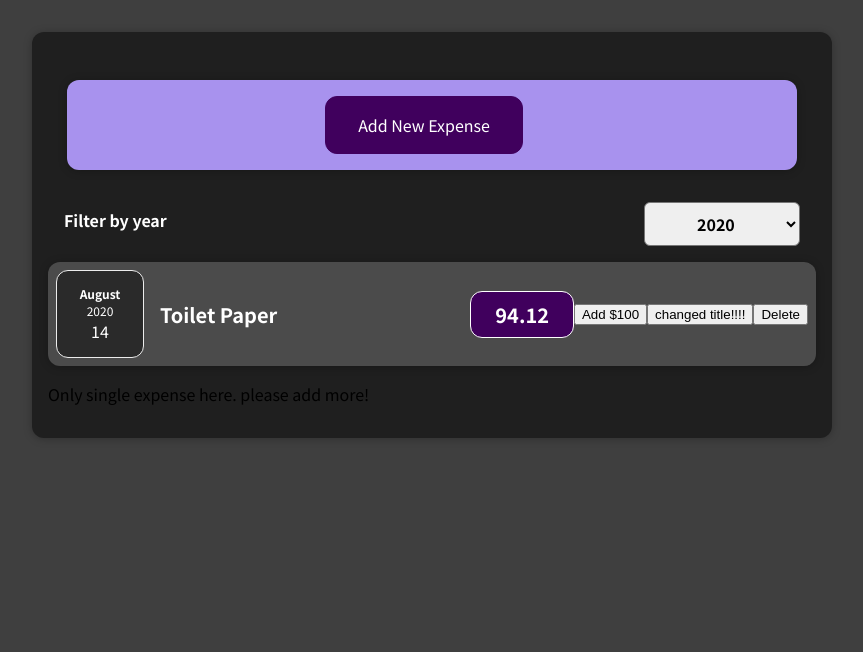
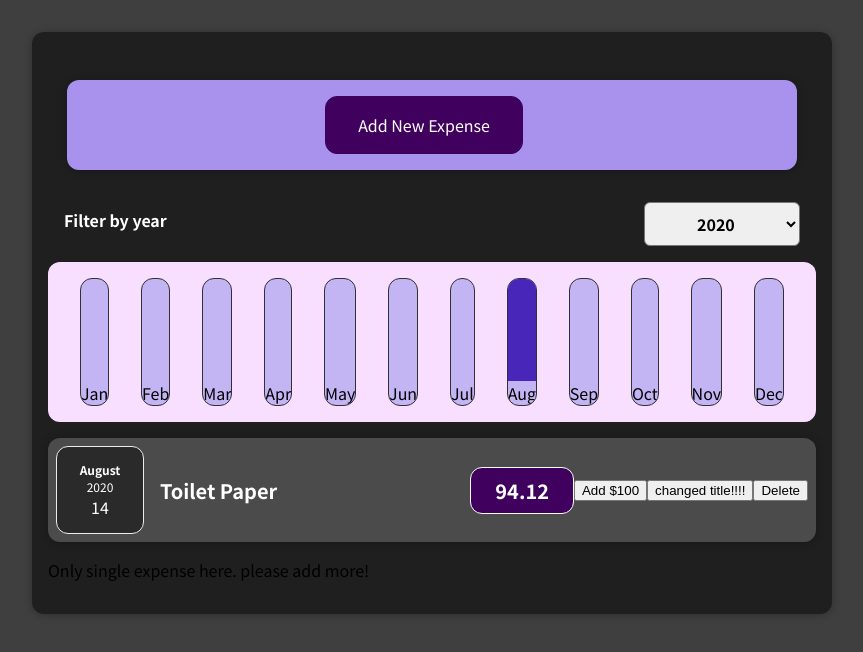
Before and after one commit to ritik-28/reactbasic, a React (Create React App) app: page / in a window 1280 px wide. Shown: the top 652 px of the page, without its empty margins (208-1071 px from the left). Built offline with nearby package versions, Linux system fonts and the light colour scheme.

Commit message:
Chart Integration

```diff
--- /dev/null
+++ b/src/components/Expenses/ExpenseChart.js
@@ -0,0 +1,27 @@
+import Chart from "../chart/Chart";
+
+const ExpenseChart = (props) => {
+  const chartDataPoints = [
+    { label: "Jan", value: 0 },
+    { label: "Feb", value: 0 },
+    { label: "Mar", value: 0 },
+    { label: "Apr", value: 0 },
+    { label: "May", value: 0 },
+    { label: "Jun", value: 0 },
+    { label: "Jul", value: 0 },
+    { label: "Aug", value: 0 },
+    { label: "Sep", value: 0 },
+    { label: "Oct", value: 0 },
+    { label: "Nov", value: 0 },
+    { label: "Dec", value: 0 },
+  ];
+  for (const expense of props.expense) {
+    console.log(props.expense.data);
+    const expenseMonth = expense.date.getMonth();
+    chartDataPoints[expenseMonth].value += expense.amount;
+  }
+
+  return <Chart datapoints={chartDataPoints}></Chart>;
+};
+
+export default ExpenseChart;
--- a/src/components/Expenses/Expenses.js
+++ b/src/components/Expenses/Expenses.js
@@ -1,4 +1,5 @@
 import ExpenseItem from "./ExpenseItem";
+import ExpenseChart from "./ExpenseChart";
 import { useState } from "react";
 import React from "react";
 import Card from "../UI/Card";
@@ -41,6 +42,7 @@
         selected={filteredYear}
         onChangeFilter={filterChangeHandler}
       />
+      <ExpenseChart expense={filterdExpenses}></ExpenseChart>
       {expensesContent}
       {filterdExpenses.length === 1 ? (
         <p>Only single expense here. please add more!</p>
--- /dev/null
+++ b/src/components/chart/Chart.css
@@ -0,0 +1,9 @@
+.chart {
+  padding: 1rem;
+  border-radius: 12px;
+  background-color: #f8dfff;
+  text-align: center;
+  display: flex;
+  justify-content: space-around;
+  height: 10rem;
+}
--- /dev/null
+++ b/src/components/chart/Chart.js
@@ -0,0 +1,22 @@
+import ChartBar from "./ChartBar";
+import "./Chart.css";
+
+const Chart = (props) => {
+  const datapointsvalues = props.datapoints.map((datapoint) => datapoint.value);
+  const totalMaximum = Math.max(...datapointsvalues);
+
+  return (
+    <div className="chart">
+      {props.datapoints.map((datapoint) => (
+        <ChartBar
+          key={datapoint.label}
+          value={datapoint.value}
+          maxValue={totalMaximum}
+          label={datapoint.label}
+        ></ChartBar>
+      ))}
+    </div>
+  );
+};
+
+export default Chart;
--- /dev/null
+++ b/src/components/chart/ChartBar.css
@@ -0,0 +1,30 @@
+.chart-bar {
+  height: 100%;
+  display: flex;
+  flex-direction: column;
+  align-items: center;
+}
+
+.chart-bar__inner {
+  height: 100%;
+  width: 100%;
+  border: 1px solid #313131;
+  border-radius: 12px;
+  background-color: #c3b4f3;
+  overflow: hidden;
+  display: flex;
+  flex-direction: column;
+  justify-content: flex-end;
+}
+
+.chart-bar__fill {
+  background-color: #4826b9;
+  width: 100%;
+  transition: all 0.3s ease-out;
+}
+
+.chart-bar__label {
+  font-weight: bold;
+  font-size: 0.5rem;
+  text-align: center;
+}
--- /dev/null
+++ b/src/components/chart/ChartBar.js
@@ -0,0 +1,21 @@
+import "./ChartBar.css";
+
+const chartBar = (props) => {
+  let barFillHeight = "0%";
+  if (props.maxValue > 0) {
+    barFillHeight = Math.round((props.value / props.maxValue) * 100) + "%";
+  }
+  return (
+    <div className="chart-bar">
+      <div className="chart-bar__inner">
+        <div
+          className="chart-bar__fill"
+          style={{ height: barFillHeight }}
+        ></div>
+        <div className="char-bar__label">{props.label}</div>
+      </div>
+    </div>
+  );
+};
+
+export default chartBar;
```
